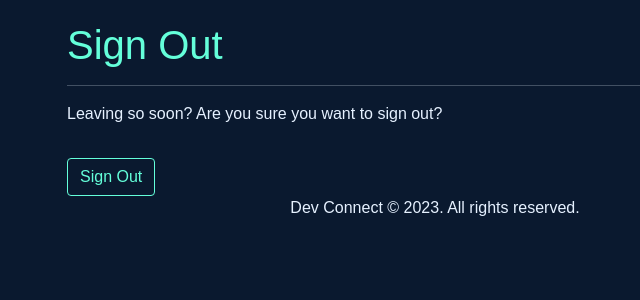
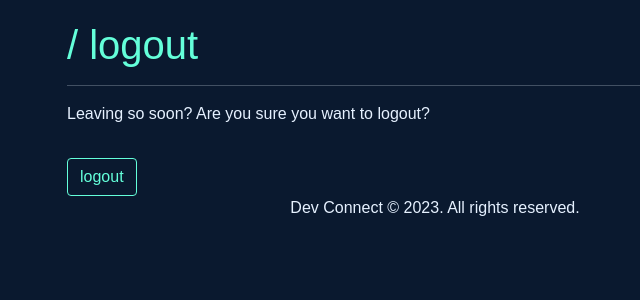
Before and after one commit to emmaC11/Dev-Connect, a Django app: template templates/account/logout.html in a window 1280 px wide. Shown: the part 56-356 px from the top of the page, without its empty margins (205-845 px from the left). Run offline with Django 3.2, Linux system fonts and the light colour scheme; the template is opened without the code that fills it: most values are stand-ins (such as "Sample title", 1, 10 or a date in 2020); some libraries are stand-ins or nearby versions; some web fonts are replaced.

Commit message:
replace 'sign out' with '/ logout'

```diff
--- a/templates/account/logout.html
+++ b/templates/account/logout.html
@@ -2,14 +2,14 @@
 
 {% load i18n %}
 
-{% block head_title %}{% trans "Sign Out" %}{% endblock %}
+{% block head_title %}{% trans "/ logout" %}{% endblock %}
 
 {% block content %}
 <div class="container">
   <div class="row">
     <div class="col-md-8 mt-3 offset-md-2">
-      <h1 class="page-heading">{% trans "Sign Out" %}</h1><hr>
-      <p>{% trans 'Leaving so soon? Are you sure you want to sign out?' %}</p>
+      <h1 class="page-heading">{% trans "/ logout" %}</h1><hr>
+      <p>{% trans 'Leaving so soon? Are you sure you want to logout?' %}</p>
     </div>
   </div>
 
@@ -20,7 +20,7 @@
         {% if redirect_field_value %}
         <input type="hidden" name="{{ redirect_field_name }}" value="{{ redirect_field_value }}" />
         {% endif %}
-        <button class="btn form-btn" type="submit">{% trans 'Sign Out' %}</button>
+        <button class="btn form-btn" type="submit">{% trans 'logout' %}</button>
       </form>
     </div>
   </div>
```
